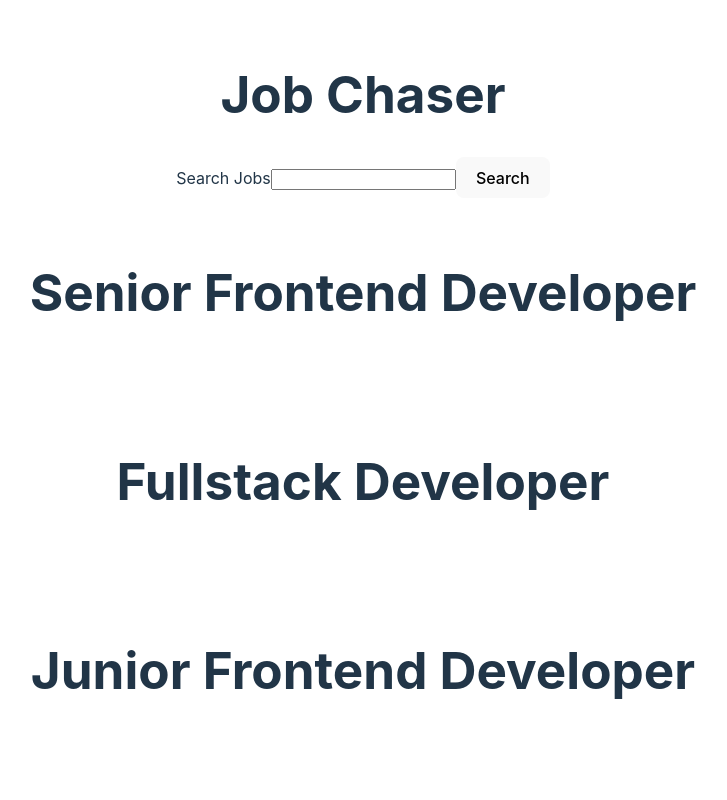
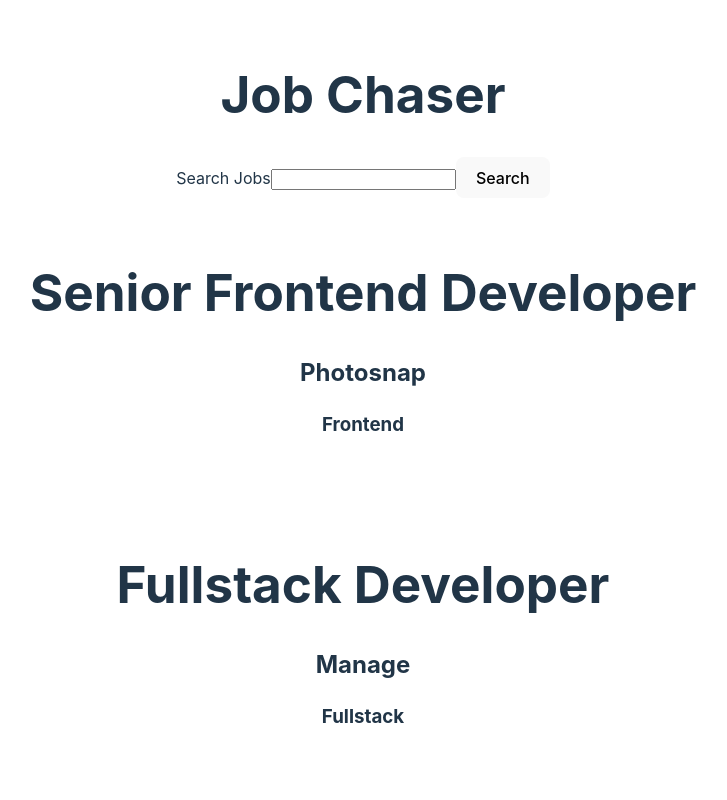
Before and after one commit to RuAhTo/JobChaser, a React (Vite) app: page / in a window 1280 px wide. Shown: the top 800 px of the page, without its empty margins (277-1004 px from the left). Built offline with nearby package versions, Linux system fonts and the light colour scheme.

Commit message:
Search functionality + Card

```diff
--- a/src/App.tsx
+++ b/src/App.tsx
@@ -1,69 +1,91 @@
-import { useState, useEffect } from 'react'
-import { fetchJobs, Job } from './jobService'
-
-import './App.css'
+import { useState, useEffect } from 'react';
+import { fetchJobs, Job } from './jobService';
+import './App.css';
 
 function App() {
   const [jobs, setJobs] = useState<Job[]>([]);
+  const [filteredJobs, setFilteredJobs] = useState<Job[]>([]);
 
   useEffect(() => {
     const fetchData = async () => {
-      try{
-        const jobsData = await fetchJobs()
+      try {
+        const jobsData = await fetchJobs();
         setJobs(jobsData);
-      } catch(error){
-        console.error('Error fetching data:', error)
+        setFilteredJobs(jobsData);
+      } catch (error) {
+        console.error('Error fetching data:', error);
       }
     };
     fetchData();
   }, []);
 
+  const handleSearch = (filteredJobs: Job[]) => {
+    setFilteredJobs(filteredJobs);
+  };
+
   return (
     <>
       <h1>Job Chaser</h1>
-    <Search jobs={jobs}/>
-    {jobs.map(job => (
-        <Card key={job.id} job={job} />
-    ))}
+      <Search jobs={jobs} onSearch={handleSearch} />
+      <JobList jobs={filteredJobs} />
     </>
-  )
+  );
 }
 
-function Search({ jobs }: {jobs: Job[]}){
-  const [searchQuery, setSearchQuery] = useState('')
-  const [filteredJobs, setFilteredJobs] = useState(jobs)
+function Search({ jobs, onSearch }: { jobs: Job[]; onSearch: (filteredJobs: Job[]) => void }) {
+  const [searchQuery, setSearchQuery] = useState('');
 
   const handleSearch = (e: React.FormEvent<HTMLFormElement>) => {
     e.preventDefault();
     const query = searchQuery.toLowerCase();
-    const filtered = jobs.filter((job) => {
-      const { company, position, location, languages, tools} = job;
+    const filtered = filterJobs(jobs, query);
+    onSearch(filtered);
+  };
+
+  const filterJobs = (jobs: Job[], query: string): Job[] => {
+    return jobs.filter((job) => {
+      const { company, position, location, languages, tools } = job;
       const jobData = [company, position, location, ...languages, ...tools].join(' ').toLowerCase();
-      return jobData.includes(query)
-    })
-    setFilteredJobs(filtered)
-  }
-  return(
+      return jobData.includes(query);
+    });
+  };
+
+  return (
     <>
       <form onSubmit={handleSearch}>
         <label>Search Jobs</label>
         <input
           value={searchQuery}
           onChange={(e) => setSearchQuery(e.target.value)}
-      type="text" id="search-input"/>
+          type="text"
+          id="search-input"
+        />
         <button type="submit">Search</button>
       </form>
     </>
-  )
+  );
 }
 
-function Card({job}: {job:Job}){
-  return(
+function JobList({ jobs }: { jobs: Job[] }) {
+  return (
+    <>
+      {jobs.map((job) => (
+        <Card key={job.id} job={job} />
+      ))}
+    </>
+  );
+}
+
+function Card({ job }: { job: Job }) {
+  return (
     <>
       <div className="card">
         <h1>{job.position}</h1>
+        <h2>{job.company}</h2>
+        <h3>{job.role}</h3>
       </div>
     </>
-  )
+  );
 }
-export default App
+
+export default App;
```
Lines whose indentation alone changed are shown as unchanged.
